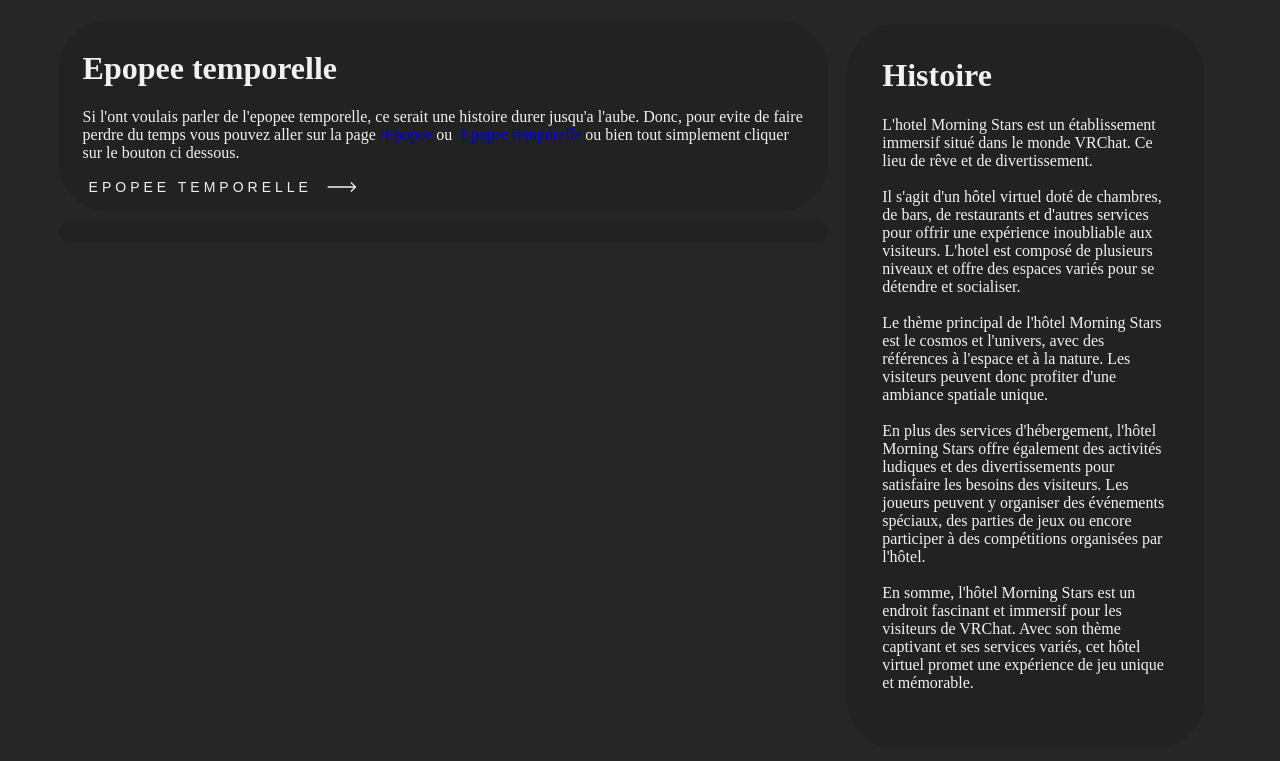
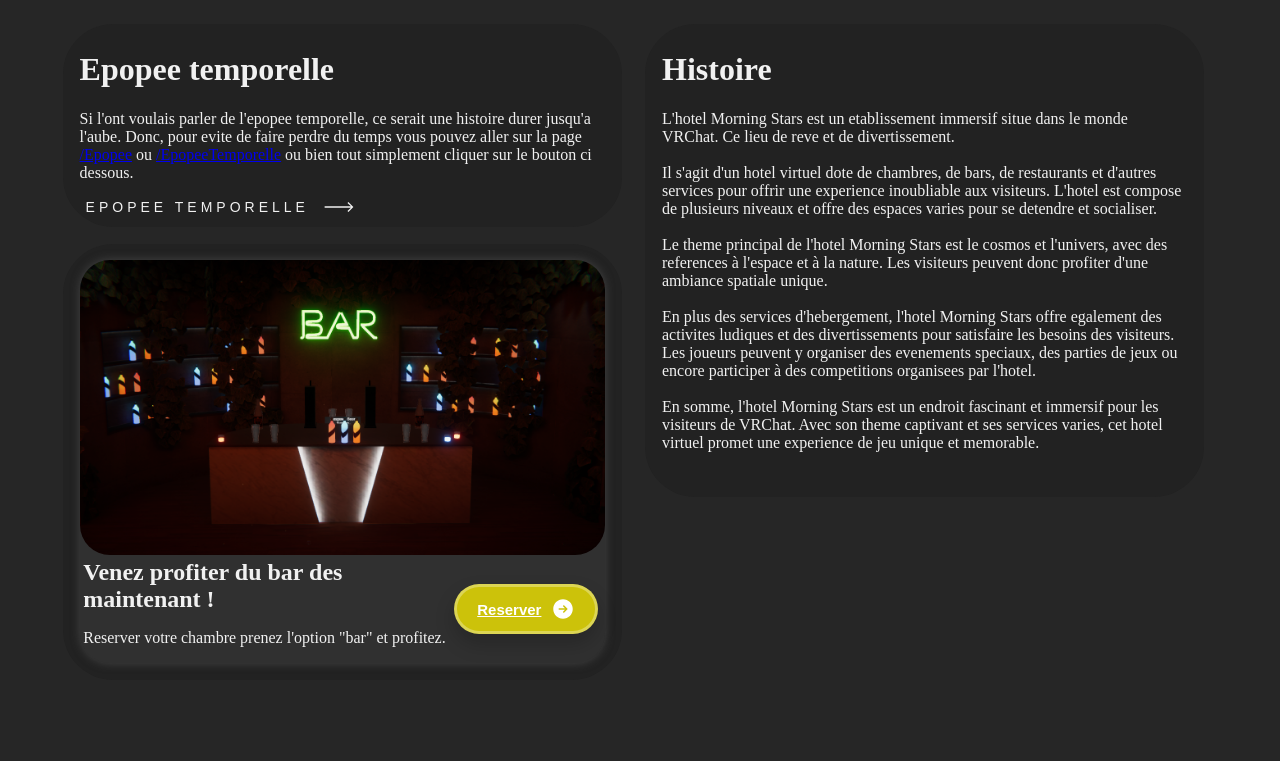
Before and after one commit to Trex2007/morningStar, a PHP site: page / in a window 1280 px wide. Shown: the part 77-838 px from the top of the page. After the commit the page ends 724 px from the top, so only its background shows below. Run offline with PHP 8.4, Linux system fonts and the light colour scheme; some web fonts are replaced.

Commit message:
modified:   assets/css/style.css 	new file:   assets/images/Bar.png 	new file:   assets/images/PubSecuRoutier.png 	modified:   assets/js/app.js 	modified:   controllers/indexController.php 	modified:   controllers/userController.php 	modified:   models/userModel.php 	modified:   views/Users/login.php 	modified:   views/Users/profile.php 	modified:   views/Users/register.php 	new file:   views/chambres.php 	modified:   views/components/navBar.php 	modified:   views/pageAccueil.php

```diff
--- a/assets/css/style.css
+++ b/assets/css/style.css
@@ -349,30 +349,127 @@ main{
   font-family: Hotdog;
   margin: 0% 5% 0% 4%;
 }
-.maincases{
-  height: 100%;
+
+.leftHome{
+  margin: 1%;
+  width: 50%;
 }
-.debMain{
+.rightHome{
+  margin: 1%;
+  width: 50%;
+}
+.CasesHome{
   background-color: #11111130;
+  border-radius: 50px;
   padding: 1% 3% 2% 3%;
-  border-radius: 50px;
-  width: 50%;
-  margin: 1%;
-  height: 100%;
+  margin-bottom: 3%;
+}
+.PubStars{
+  margin: 2% 0 1% 0;
+  border-radius: 30px;
+  background-color: rgba(78, 78, 78, 0.321);
+  box-shadow: 0px 0px 10px rgba(78, 78, 78, 0.788);
+}
+.PubStars img{
+  width: 100%;
+  border-radius: 30px;
+}
+.PubStars h2{
+  margin: 0 0 0 1%;
+}
+.PubStars p{
+  padding-left: 1%;
+}
+.barLeft{
+  width: 70%;
+}
+.barRight{
+  width: 30%;
+  display: flex;
+  justify-content: center;
+  align-items: center;
+}
+.barRight a{
+  color: white;
 }
 
-.debMainEpp{
-  background-color: #11111130;
-  padding: 1% 3% 2% 3%;
-  border-radius: 50px;
-  margin: 1%;
-}
-.debMain div{
-  width: 100%;
+/* button reserver */
+.reserver{
+  position: relative;
+  transition: all 0.3s ease-in-out;
+  box-shadow: 0px 10px 20px rgba(0, 0, 0, 0.2);
+  padding-block: 0.5rem;
+  padding-inline: 1.25rem;
+  background-color: rgb(204, 194, 10);
+  border-radius: 9999px;
   display: flex;
-  justify-content: right;
+  align-items: center;
+  justify-content: center;
+  color: #ffff;
+  gap: 10px;
+  font-weight: bold;
+  border: 3px solid #ffffff4d;
+  outline: none;
+  overflow: hidden;
+  font-size: 15px;
+  height: 50px;
+  bottom: 2px;
 }
 
+.reserverIcon {
+  width: 24px;
+  height: 24px;
+  transition: all 0.3s ease-in-out;
+}
+
+.reserver:hover {
+  transform: scale(1.05);
+  border-color: #fff9;
+}
+
+.reserver:hover .icon {
+  transform: translate(4px);
+}
+.reserver:active{
+  transform: scale(0.95);
+}
+.reserver:active .reserverIcon {
+  transform: translate(300px);
+}
+
+.reserver:hover::before {
+  animation: shine 1.5s ease-out infinite;
+}
+
+.reserver::before {
+  content: "";
+  position: absolute;
+  width: 100px;
+  height: 100%;
+  background-image: linear-gradient(
+    120deg,
+    rgba(255, 255, 255, 0) 30%,
+    rgba(255, 255, 255, 0.8),
+    rgba(255, 255, 255, 0) 70%
+  );
+  top: 0;
+  left: -100px;
+  opacity: 0.6;
+}
+
+@keyframes shine {
+  0% {
+    left: -100px;
+  }
+
+  60% {
+    left: 100%;
+  }
+
+  to {
+    left: 100%;
+  }
+}
 
 /* button epopee*/
 
--- a/assets/js/app.js
+++ b/assets/js/app.js
@@ -40,25 +40,3 @@ MenuOpen.addEventListener('click', () => {
         MenuToggle--;
     }
 });
-
-let tab3 = ['--prenomEdit', '--prenomEditInv']
-
-let data5 = ['none', 'relative']
-let data6 = ['relative', 'none']
-
-const PrenomEditTg = document.querySelector('.edit-button')
-let PrenomEditCnt = 0;
-
-PrenomEditTg.addEventListener('click', () => {
-    if(PrenomEditCnt === 0){
-        for (let index = 0; index < tab3.length; index++) {
-            document.documentElement.style.setProperty(tab3[index], data5[index])
-        }
-        PrenomEditCnt++;
-    } else{
-        for (let index = 0; index < tab3.length; index++) {
-            document.documentElement.style.setProperty(tab3[index], data6[index])
-        }
-        PrenomEditCnt--;
-    }
-})
--- a/controllers/indexController.php
+++ b/controllers/indexController.php
@@ -11,4 +11,8 @@
         $title = "Epopee Temporelle";
         $template = "Views/Epopee.php";
         require_once("views/base.php");
+    } elseif ($uri === "/Chambres" || $uri === "/BedRooms"){
+        $title = "Chambres";
+        $template = "Views/chambres.php";
+        require_once("views/base.php");
     }
--- a/controllers/userController.php
+++ b/controllers/userController.php
@@ -31,25 +31,23 @@
         require_once("views/baseLog.php");
     } elseif ($uri === "/profile" || $uri === "/profil"){
         if(isset($_SESSION['user'])){
+
+            if(isset($_POST['edit-button'])){
+                $messageError = verifEmptyData();
+                if(!$messageError) {
+                    updateUser($pdo);
+                    updateSession($pdo);
+                    header('Location:/profile');
+                }
+            } else if (isset($_POST['decoo'])){
+                session_destroy();
+                header('Location:/home');
+            }
+
             $title = "Profile";
             $template = "Views/Users/profile.php";
             require_once("views/base.php");
         } else{
             header("location:/login");
         }
-    } elseif ($uri ==="/updateProfil") {
-        if(isset($_POST['edit-button'])){
-            $messageError = verifEmptyData();
-
-            if(!$messageError) {
-                updateUser($pdo);
-                updateSession($pdo);
-                header('Location:/profile');
-            }
-            $title = "Mise à jour du profil";
-            $template = 'Views/Users/profil.php';
-        }
-    } elseif ($uri ==="/deconnexion") {
-        session_destroy();
-        header('Location:/home');
     }
--- a/models/userModel.php
+++ b/models/userModel.php
@@ -47,7 +47,7 @@ function verifEmptyData()
 {
     foreach ($_POST as $key => $value) {
         if (empty(str_replace(' ', '', $value))){
-            $messageError[$key] = "votre " .$key . " est vide.";
+            $messageError[$key] = "Votre " .$key . " est vide.";
         }
     }
     if (isset($messageError)) {
@@ -60,14 +60,14 @@ function verifEmptyData()
 function updateUser($pdo)
 {
     try {
-        $query = 'update user set userNom = :userNom, userSurnom = :userSurnom, userMDP = :userMdp, userTel = :userTel where userID = :id';
+        $query = 'update user set userNom = :userNom, userSurnom = :userSurnom, userMdp = :userMdp, userTel = :userTel where userID = :userID';
         $ajouteUser = $pdo->prepare($query);
         $ajouteUser->execute([
             'userNom' => $_POST["userNom"],
             'userSurnom' => $_POST["userSurnom"],
-            'userMDP' => $_POST["userMDP"],
+            'userMdp' => $_POST["userMdp"],
             'userTel' => $_POST["userTel"],
-            'userID' => $_SESSION["user"]->id
+            'userID' => $_SESSION["user"] -> userID
         ]);
     } catch (PDOException $e) {
         $message = $e->getMessage();
@@ -77,10 +77,10 @@ function updateUser($pdo)
 function updateSession($pdo)
 {
     try{
-        $query = 'select * from user where userID = :id';
+        $query = 'select * from user where userID = :userID';
         $selectUser = $pdo->prepare($query);
-        $selectUser->exeute([
-            'userID'=>$_SESSION["user"] -> id
+        $selectUser->execute([
+            'userID'=>$_SESSION["user"] -> userID
         ]);
         $user = $selectUser->fetch();
         $_SESSION['user']= $user;
--- a/views/Users/login.php
+++ b/views/Users/login.php
@@ -5,7 +5,7 @@
 <div class="logReg">
     <div class="case">
         <h1>Se Connecter</h1>
-        <form action="/login" method="POST">
+        <form action="" method="POST">
             <fieldset>
                 <div class="form__group field">
                     <input type="text" class="form__field" placeholder="Prenom" name="userNom" required="">
--- a/views/Users/register.php
+++ b/views/Users/register.php
@@ -5,7 +5,7 @@
 <div class="logReg">
     <div class="case">
         <h1>S'enregistrer</h1>
-        <form action="/register" method="POST">
+        <form action="" method="POST">
             <fieldset>
                 <div class="form__group field">
                     <input type="text" class="form__field" placeholder="Prenom" id="Prenom" name="userNom" required="">
--- a/views/components/navBar.php
+++ b/views/components/navBar.php
@@ -1,13 +1,13 @@
 <div class="menu">
     <img src="../../assets/images/H_Logo.png"/>
     <div class="butMen1">
-        <a href="index"><button>Accueil</button></a>
+        <a href="/"><button>Accueil</button></a>
     </div>
     <div class="butMen2">
         <a href="Epopee"><button>Epopee</button></a>
     </div>
     <div class="butMen3">
-        <a href="#"><button>Chambres</button></a>
+        <a href="/Chambres"><button>Chambres</button></a>
     </div>
     <div class="butMen4">
         <a href="#"><button>Accueil</button></a>
--- a/views/pageAccueil.php
+++ b/views/pageAccueil.php
@@ -1,13 +1,12 @@
 <div class="flex maincases">
-    <div>
-        <div class="debMainEpp">
+    <div class="leftHome">
+        <div class="CasesHome">
             <h1>Epopee temporelle</h1>
             <p>
                 Si l'ont voulais parler de l'epopee temporelle, ce serait une histoire durer jusqu'a l'aube.
                 Donc, pour evite de faire perdre du temps vous pouvez aller sur la page <a href="/Epopee">/Epopee</a>
                 ou <a href="/EpopeeTemporelle">/EpopeeTemporelle</a> ou bien tout simplement cliquer sur le bouton ci dessous.
             </p>
-
             <div>
                 <a href="/Epopee">
                     <button class="cta">
@@ -30,22 +29,43 @@
                 </a>
             </div>
         </div>
-        <div class="debMainEpp">
+        <div class="CasesHome">
+            <div class="PubStars">
+                <img src="assets/images/bar.png" alt="bar">
+                <div class="flex">
+                    <div class="barLeft">
+                        <h2>Venez profiter du bar des maintenant !</h2>
+                        <p>Reserver votre chambre prenez l'option "bar" et profitez.</p>
+                    </div>
+                    <div class="barRight">
+                        <a href="/Chambres">
+                            <button class="reserver">
+                                Reserver
+                                <svg fill="currentColor" viewBox="0 0 24 24" class="reserverIcon"><path clip-rule="evenodd" d="M12 2.25c-5.385 0-9.75 4.365-9.75 9.75s4.365 9.75 9.75 9.75 9.75-4.365 9.75-9.75S17.385 2.25 12 2.25zm4.28 10.28a.75.75 0 000-1.06l-3-3a.75.75 0 10-1.06 1.06l1.72 1.72H8.25a.75.75 0 000 1.5h5.69l-1.72 1.72a.75.75 0 101.06 1.06l3-3z" fill-rule="evenodd"></path></svg>
+                            </button>
+                        </a>
 
+                    </div>
+                </div>
+
+            </div>
         </div>
     </div>
-    <div class="debMain">
-        <h1>Histoire</h1>
-        <p>
-        L'hotel Morning Stars est un établissement immersif situé dans le monde VRChat. Ce lieu de rêve et de divertissement.<br/><br/>
+    <div class="rightHome">
+        <div class="CasesHome">
+            <h1>Histoire</h1>
+            <p>
+            L'hotel Morning Stars est un etablissement immersif situe dans le monde VRChat. Ce lieu de reve et de divertissement.<br/><br/>
 
-    Il s'agit d'un hôtel virtuel doté de chambres, de bars, de restaurants et d'autres services pour offrir une expérience inoubliable aux visiteurs. L'hotel est composé de plusieurs niveaux et offre des espaces variés pour se détendre et socialiser.<br/><br/>
+            Il s'agit d'un hotel virtuel dote de chambres, de bars, de restaurants et d'autres services pour offrir une experience inoubliable aux visiteurs. L'hotel est compose de plusieurs niveaux et offre des espaces varies pour se detendre et socialiser.<br/><br/>
 
-    Le thème principal de l'hôtel Morning Stars est le cosmos et l'univers, avec des références à l'espace et à la nature. Les visiteurs peuvent donc profiter d'une ambiance spatiale unique.<br/><br/>
+            Le theme principal de l'hotel Morning Stars est le cosmos et l'univers, avec des references à l'espace et à la nature. Les visiteurs peuvent donc profiter d'une ambiance spatiale unique.<br/><br/>
 
-    En plus des services d'hébergement, l'hôtel Morning Stars offre également des activités ludiques et des divertissements pour satisfaire les besoins des visiteurs. Les joueurs peuvent y organiser des événements spéciaux, des parties de jeux ou encore participer à des compétitions organisées par l'hôtel.<br/><br/>
+            En plus des services d'hebergement, l'hotel Morning Stars offre egalement des activites ludiques et des divertissements pour satisfaire les besoins des visiteurs. Les joueurs peuvent y organiser des evenements speciaux, des parties de jeux ou encore participer à des competitions organisees par l'hotel.<br/><br/>
 
-    En somme, l'hôtel Morning Stars est un endroit fascinant et immersif pour les visiteurs de VRChat. Avec son thème captivant et ses services variés, cet hôtel virtuel promet une expérience de jeu unique et mémorable.<br/><br/>
-        </p>
+            En somme, l'hotel Morning Stars est un endroit fascinant et immersif pour les visiteurs de VRChat. Avec son theme captivant et ses services varies, cet hotel virtuel promet une experience de jeu unique et memorable.<br/><br/>
+            </p>
+        </div>
+
     </div>
 </div>
```
Also changed, not shown: other parts of assets/css/style.css (+84 -77 lines), views/Users/profile.php (+31 -20 lines), assets/images/Bar.png (added), assets/images/PubSecuRoutier.png (added), views/chambres.php (added).
